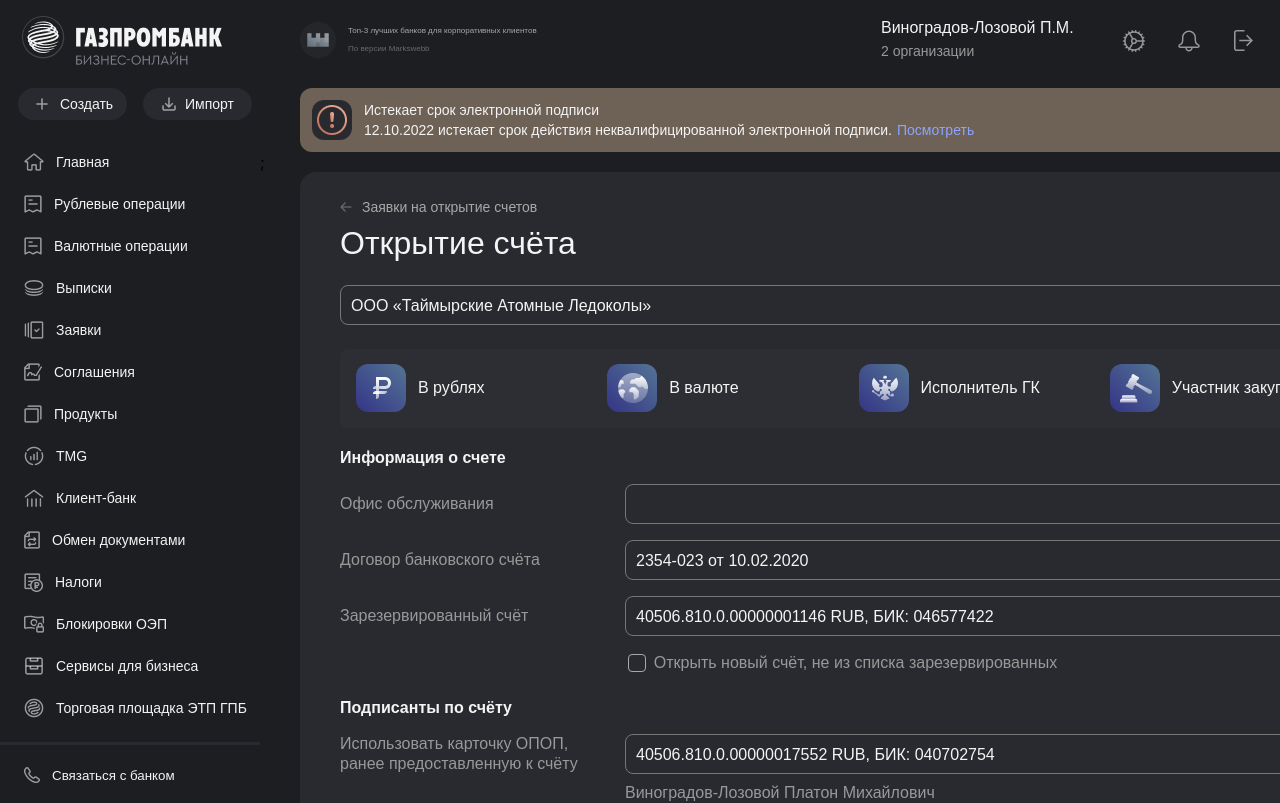
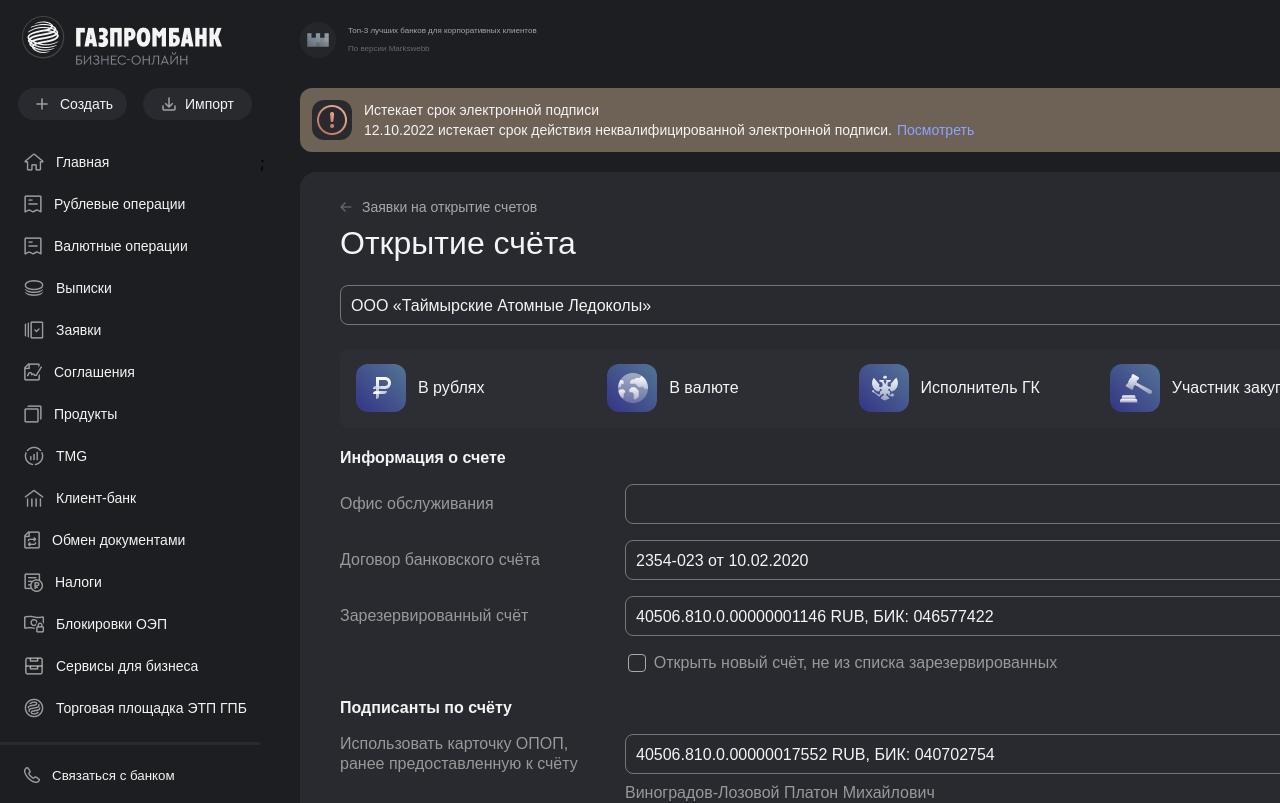
Before and after one commit to aibolit666/test, a React (Create React App) app in the folder test-page/: page / in a window 1280 px wide. Shown: the top 803 px of the page. Built offline with nearby package versions, Linux system fonts and the light colour scheme; a web font is replaced by a local one.

Commit message:
refactor: change default width page

```diff
--- a/test-page/src/components/Footer/style.scss
+++ b/test-page/src/components/Footer/style.scss
@@ -4,7 +4,7 @@
   background-color: $background;
   color: $dark-grey;
   @extend .small-text;
-  width: 100%;
+  min-width: 100%;
   height: 62px;
   display: flex;
   align-items: center;
--- a/test-page/src/components/Header/style.scss
+++ b/test-page/src/components/Header/style.scss
@@ -2,7 +2,7 @@
 
 .header {
   background-color: $background;
-  width: 100%;
+  min-width: 1895px;
   height: 80px;
   display: flex;
   align-items: center;
--- a/test-page/src/index.css
+++ b/test-page/src/index.css
@@ -16,6 +16,7 @@
   -moz-osx-font-smoothing: grayscale;
   box-sizing: border-box;
   border: none;
+  background: #1d1e21;
 }
 
 code {
--- a/test-page/src/pages/OpenAccount/style.scss
+++ b/test-page/src/pages/OpenAccount/style.scss
@@ -6,6 +6,7 @@
 }
 
 .new-account-wrapper {
+  margin: 0 auto;
   display: flex;
   flex-direction: column;
 }
```
